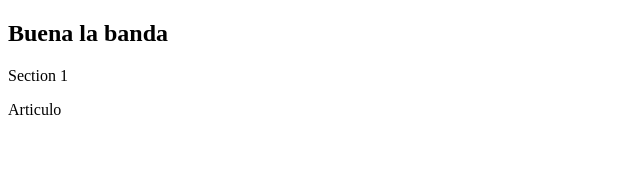
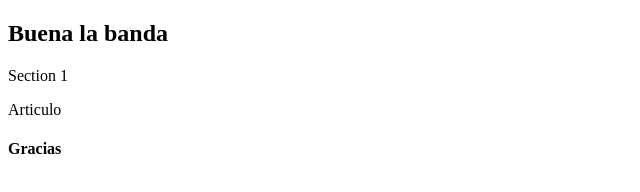
Before and after one commit to Juanocuato25/git-curso, a plain HTML site: page index.html in a window 1280 px wide. Shown: the full height of the page, 0-640 px from the left. Drawn offline with Linux system fonts and the light colour scheme.

Commit message:
add footer

```diff
--- a/index.html
+++ b/index.html
@@ -15,6 +15,9 @@
         <section><span>Section 1</span></section>
         <article><p>Articulo</p></article>
     </main>
+    <footer>
+        <h4>Gracias</h4>
+    </footer>
 </body>
 
 </html>
```
